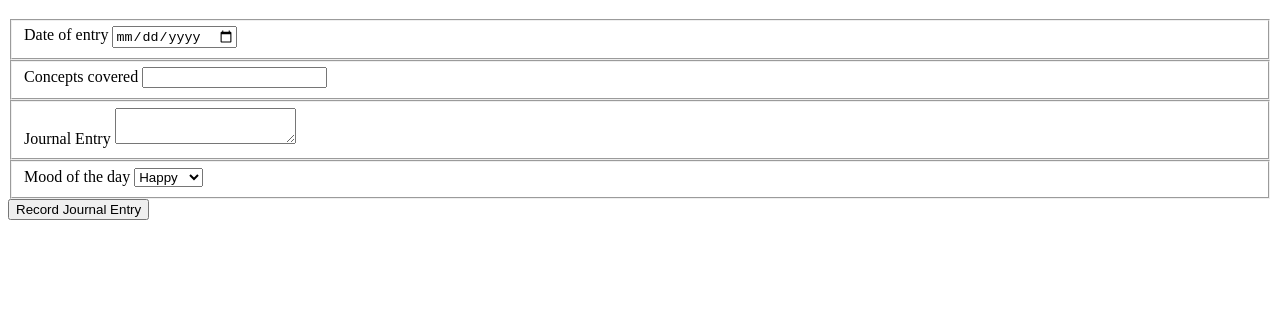
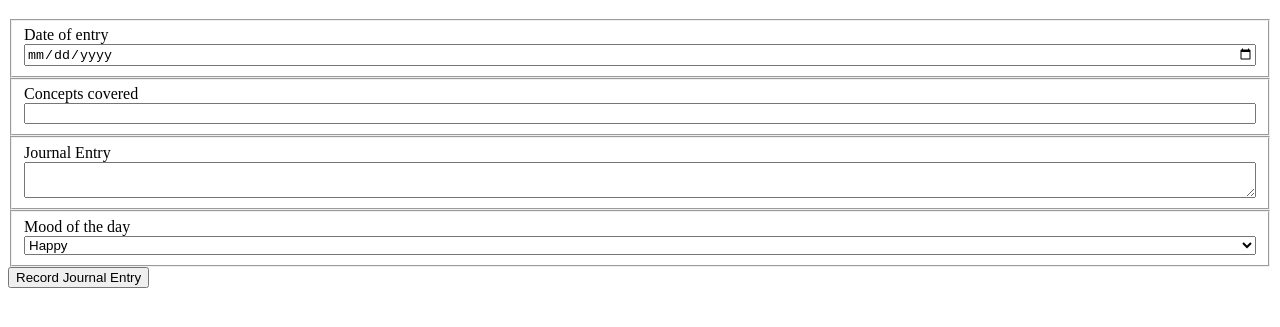
Before and after one commit to danielhero/daily-journal, a plain HTML site: page index.html in a window 1280 px wide. Shown: the part 61-388 px from the top of the page. Drawn offline with Linux system fonts and the light colour scheme.

Commit message:
fixed css with flexbox

```diff
--- a/index.html
+++ b/index.html
@@ -8,27 +8,27 @@
 </head>
 <body>
    <h1>Daily Journal</h1>
-    <form action="">
-        <fieldset>
+    <form action="" >
+        <fieldset class="journalForm">
             <label for="journalDate">Date of entry</label>
             <input type="date" name="journalDate" id="journalDate">
         </fieldset>
     </form>
-    <form action="">
-        <fieldset>
+    <form action="" >
+        <fieldset class="journalForm">
             <label for="conceptsCovered">Concepts covered</label>
             <input type="text" name="conceptsCovered" id="conceptsCoveredS">
         </fieldset>
     </form>
-    <form action="">
-        <fieldset>
+    <form action="" >
+        <fieldset class="journalForm">
             <label for="journalEntry">Journal Entry</label>
             <textarea name="journalEntry" id="journalEntry" cols="20" rows="2"></textarea>
         </fieldset>
     </form>
 
-    <form action=""></form>
-        <fieldset>
+    <form action="" >
+        <fieldset class="journalForm">
             <label for="mood">Mood of the day</label>
             <select name="mood" size="1">
                 <option value="happy">Happy</option>
@@ -38,7 +38,8 @@
               </select>
               </select>
         </fieldset>
-    <form action="">
+    </form>
+    <form action="" >
         <input type="submit" value="Record Journal Entry">
     </form>
 
--- a/styles/main.css
+++ b/styles/main.css
@@ -0,0 +1,5 @@
+.journalForm {
+   display: flex;
+   flex: wrap;
+   flex-direction: column;
+}
```
